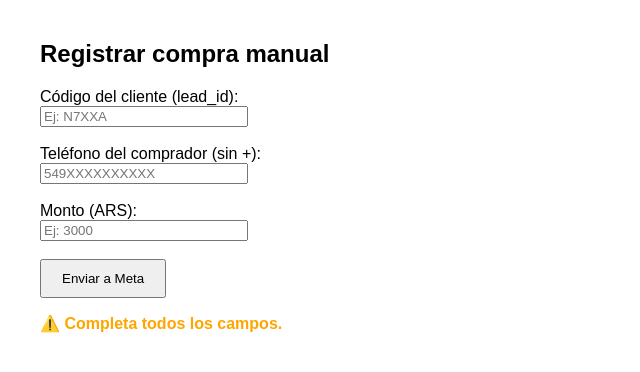
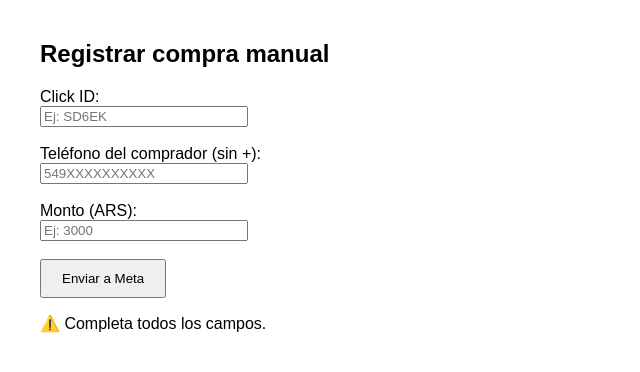
Before and after one commit to futbolaldia900-hub/landingconvertix, a website: page admin.html in a window 1280 px wide. Both pictures are taken after a click on the button "Enviar a Meta". Shown: the whole page, without its empty margins (0-640 px from the left). Drawn offline with Linux system fonts and the light colour scheme.

Commit message:
Update admin.html

```diff
--- a/admin.html
+++ b/admin.html
@@ -8,8 +8,8 @@
 <body style="font-family:Arial; margin:40px;">
   <h2>Registrar compra manual</h2>
 
-  <label>Código del cliente (lead_id):</label><br/>
-  <input id="click_id" placeholder="Ej: N7XXA" style="width:200px;"/><br/><br/>
+  <label>Click ID:</label><br/>
+  <input id="click_id" placeholder="Ej: SD6EK" style="width:200px;"/><br/><br/>
 
   <label>Teléfono del comprador (sin +):</label><br/>
   <input id="phone" placeholder="549XXXXXXXXXX" style="width:200px;"/><br/><br/>
@@ -19,61 +19,39 @@
 
   <button id="send" style="padding:10px 20px;">Enviar a Meta</button>
 
-  <p id="status" style="font-weight:bold;"></p>
+  <p id="status"></p>
 
   <script>
-    const ACCESS_TOKEN = "TU_TOKEN_DE_ACCESO_DE_META"; // 👈 tu token real aquí
+    // 🔑 CONFIGURACIÓN BÁSICA
+    const ACCESS_TOKEN = "TU_TOKEN_DE_ACCESO_DE_META"; // reemplazá con tu token real
     const PIXEL_ID = "1946841772846486";
-    const SHEET_URL = "https://script.google.com/macros/s/AKfycbwyADs1Mu32qEnFhwV4ySNK6Uaa3WzaCkDU_o3xFnhgMvXxvZcE3Pps6EGRguwyFhqq/exec"; // misma URL del index
 
-    document.getElementById('send').addEventListener('click', async () => {
-      const click_id = document.getElementById('click_id').value.trim();
-      const phone = document.getElementById('phone').value.trim();
-      const value = parseFloat(document.getElementById('value').value.trim());
-      const status = document.getElementById('status');
+    // 🧠 MODO MANUAL DE PRUEBA
+    // Copiá estos valores desde tu Google Sheet para cada test
+    const fbp = "fb.2.1762644068517.778233856327572830"; // valor tomado del sheet
+    const fbc = ""; // si en el sheet aparece vacío, dejalo así
+    const event_id = "contact-SD6EK"; // valor tomado del sheet
+
+    document.getElementById("send").addEventListener("click", async () => {
+      const click_id = document.getElementById("click_id").value.trim();
+      const phone = document.getElementById("phone").value.trim();
+      const value = parseFloat(document.getElementById("value").value.trim());
+      const status = document.getElementById("status");
 
       if (!click_id || !phone || !value) {
         status.textContent = "⚠️ Completa todos los campos.";
-        status.style.color = "orange";
         return;
       }
 
-      status.textContent = "🔎 Buscando datos en la hoja...";
-      status.style.color = "white";
+      status.textContent = "Enviando datos a Meta...";
 
       try {
-        // ✅ 1. Obtener todos los datos de la hoja como texto
-        const res = await fetch(SHEET_URL);
-        const text = await res.text();
-
-        // ✅ 2. Buscar la fila correspondiente al click_id (lead_id)
-        const line = text.split('\n').find(row => row.includes(click_id));
-        if (!line) {
-          status.textContent = "❌ No se encontró el código en la hoja.";
-          status.style.color = "red";
-          return;
-        }
-
-        // ✅ 3. Parsear los valores correctamente
-        // Estructura esperada en la hoja:
-        // timestamp | lead_id | fbp | fbc | event_id | name | phone
-        const cols = line.split(',');
-        const fbp = cols[2]?.trim() || "";
-        const fbc = cols[3]?.trim() || "";
-        const event_id = cols[4]?.trim() || "";
-
-        if (!fbp && !fbc) {
-          status.textContent = "⚠️ No se encontraron fbp/fbc en la hoja.";
-          status.style.color = "orange";
-          return;
-        }
-
-        // ✅ 4. Crear el payload para Meta CAPI
+        // 📦 Construir payload
         const payload = {
           data: [{
             event_name: "Purchase",
             event_time: Math.floor(Date.now() / 1000),
-            event_id: event_id || ("purchase-" + click_id),
+            event_id: event_id, // el mismo que guardaste desde el click
             user_data: {
               ph: phone,
               fbp: fbp,
@@ -86,7 +64,7 @@
           }]
         };
 
-        // ✅ 5. Enviar evento a Meta
+        // 🚀 Enviar a Meta CAPI
         const response = await fetch(`https://graph.facebook.com/v18.0/${PIXEL_ID}/events?access_token=${ACCESS_TOKEN}`, {
           method: "POST",
           headers: { "Content-Type": "application/json" },
@@ -94,20 +72,15 @@
         });
 
         const json = await response.json();
-        console.log("Meta Response:", json);
 
         if (json.events_received) {
           status.textContent = "✅ Compra registrada correctamente en Meta.";
-          status.style.color = "#00ff88";
         } else {
           status.textContent = "⚠️ Error al enviar a Meta: " + JSON.stringify(json);
-          status.style.color = "orange";
         }
 
       } catch (err) {
-        console.error(err);
-        status.textContent = "❌ Error de conexión o lectura: " + err.message;
-        status.style.color = "red";
+        status.textContent = "❌ Error: " + err.message;
       }
     });
   </script>
```
